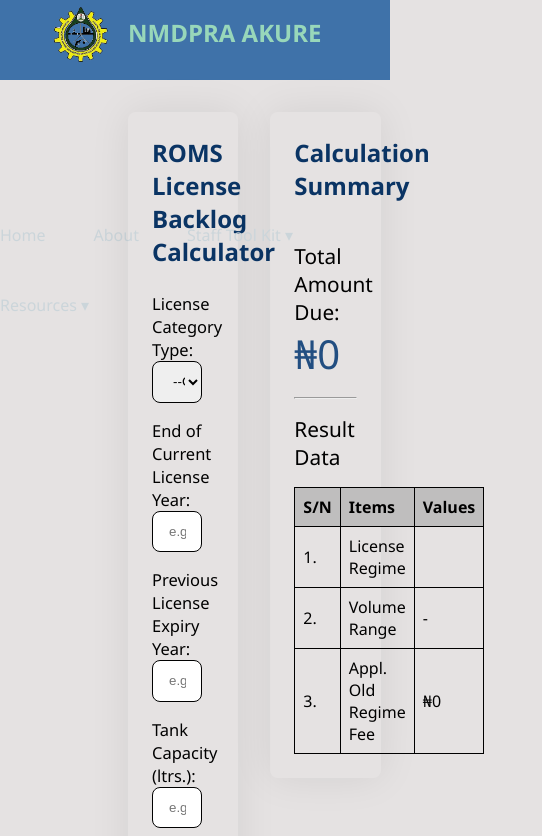
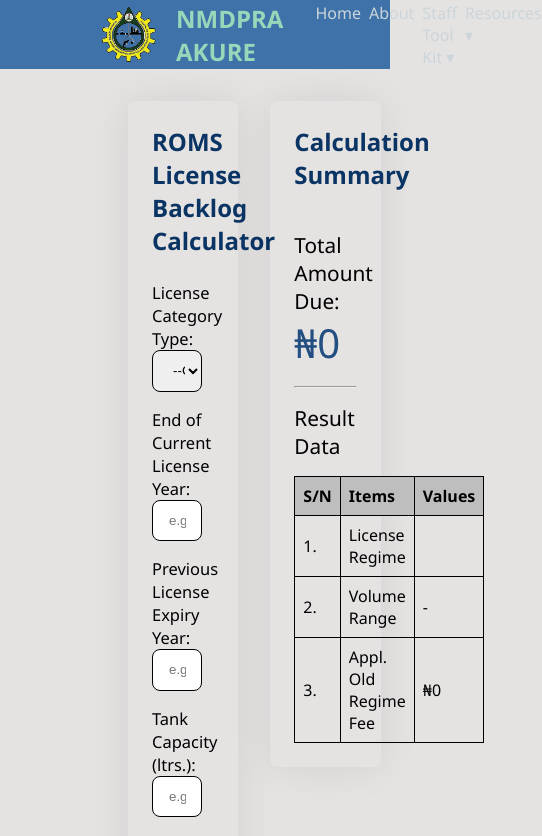
Before and after one commit to Adeniji-Rahmon-Olusegun/license-backlog-calculator, a React (Create React App) app in the folder client/: page / in a window 390 px wide. Shown: the top 836 px of the page, 542 px wide, since content can reach past the window. Built offline with nearby package versions, Linux system fonts and the light colour scheme; the HTML template or start-up script is replaced by a standard one.

Commit message:
minor UI fix

```diff
--- a/client/src/components/Header.jsx
+++ b/client/src/components/Header.jsx
@@ -4,12 +4,16 @@
 export default function Header() {
     return (
         <header className="header">
-            <div className="header-logo">
-                <img  className="header--logo-image" src={nmdpraLogo} alt="NMDPRA LOGO"/>
-                <h2>NMDPRA AKURE</h2>
-            </div>
 
-            <nav >
+
+            {/* <button className='header-toggle'>☰</button> */}
+            <nav className='navbar'>
+                <div className="header-logo">
+                    <div>
+                        <img  className="header--logo-image" src={nmdpraLogo} alt="NMDPRA LOGO"/>
+                    </div>
+                    <h2>NMDPRA AKURE</h2>
+                </div>
                 <ul className='header--nav-items'>
                     <li><a href="https://roms.nmdpra.gov.ng" target='blank'>Home</a></li>
                     <li><a href="https://www.nmdpra.gov.ng/AboutUs" target='blank'>About</a></li>
--- a/client/src/styles/header.css
+++ b/client/src/styles/header.css
@@ -1,19 +1,17 @@
-.header {
+.navbar {
     background-color: rgb(63, 114, 169);
     display: flex;
+    box-sizing: border-box;
     color: #cbd5da;
-    /* justify-content: flex-start; */
     align-items: center;
-    gap: 10rem;
-    height: 5rem;
+    gap: 20rem;
     max-width: 100%;
-    flex-wrap: wrap;
+    padding-left: 3rem;
 }
 
 .header-logo {
     margin-left: 3rem;
     display: flex;
-    /* flex-wrap: wrap; */
     align-items: center;
     gap: 1rem;
     font-size: medium;
@@ -27,11 +25,33 @@
 
 .header--nav-items {
     display: flex;
-    flex-wrap: wrap;
     list-style: none;
     font-weight: 500;
-    gap: 3rem;
+    gap: 2rem;
     /* margin-left: 16rem; */
+}
+/*
+.header-toggle {
+    display: none;
+    font-size: 1.5rem;
+    background: none;
+    color: white;
+    border: none;
+    cursor: pointer;
+} */
+
+@media (max-width: 768px) {
+    .navbar {
+        gap: 2rem
+    }
+
+    .header--nav-items {
+        gap: 0.5rem
+    }
+
+    /* .header-toggle {
+        display: block;
+    } */
 }
 
 a {
--- a/client/src/styles/summary.css
+++ b/client/src/styles/summary.css
@@ -12,6 +12,8 @@
 .summary > h2 {
     color: rgb(10, 52, 100);
     margin-bottom: 2.5rem;
+    display: flex;
+    flex-wrap: wrap;
 }
 
 .summary-p {
```
